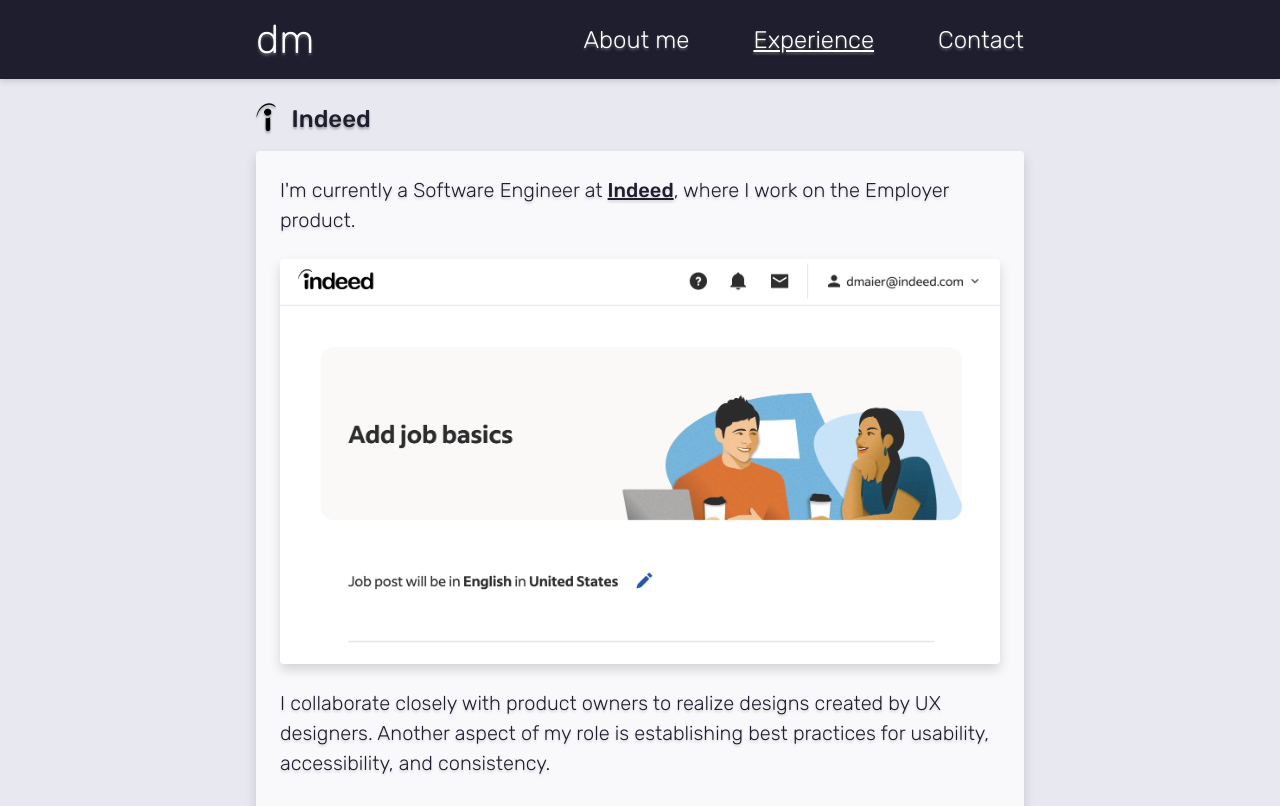
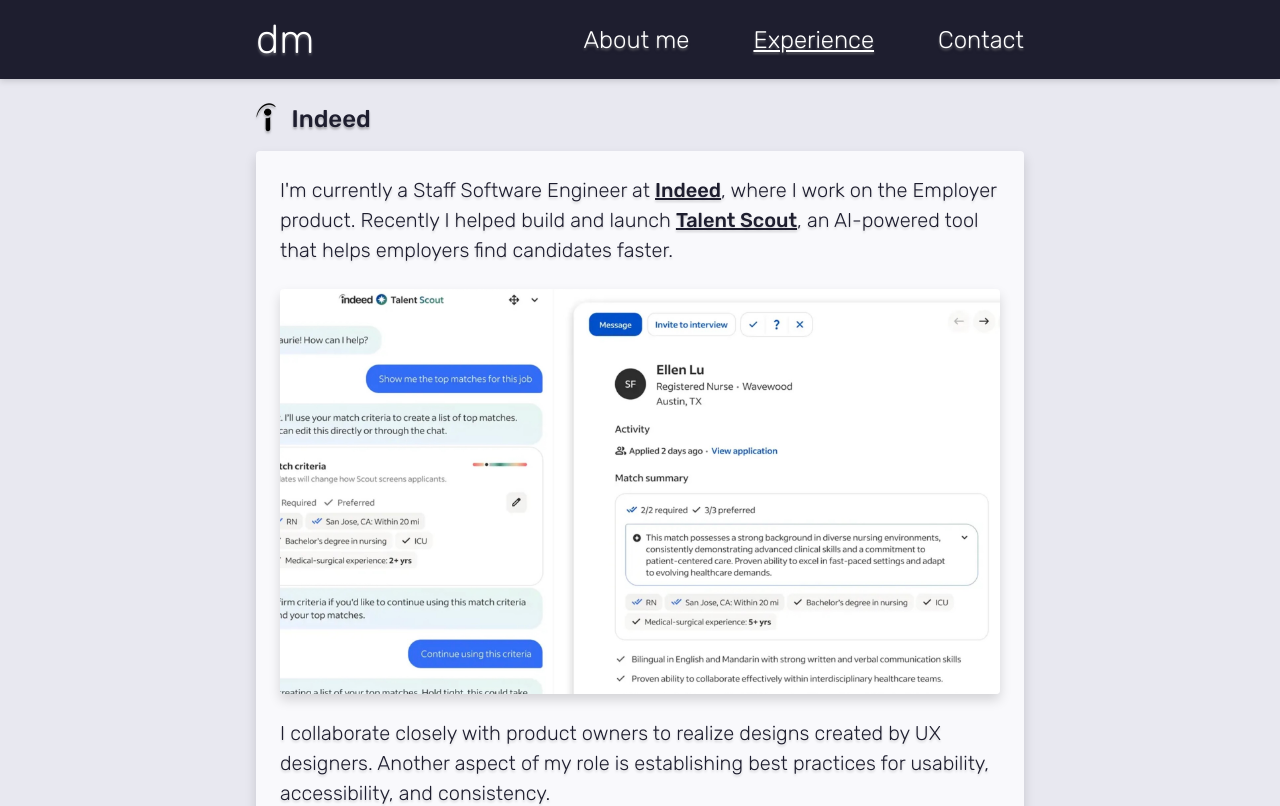
Before and after one commit to drewcmaier/portfolio, a SvelteKit app: page /experience in a window 1280 px wide. Shown: the top 806 px of the page. Built offline with nearby package versions, Linux system fonts and the light colour scheme.

Commit message:
feat: update indeed info

```diff
--- a/src/routes/experience/+page.svelte
+++ b/src/routes/experience/+page.svelte
@@ -32,8 +32,10 @@
 	>
 		{#snippet description()}
 			<p>
-				I'm currently a Software Engineer at <a href="https://employers.indeed.com">Indeed</a>,
-				where I work on the Employer product.
+				I'm currently a Staff Software Engineer at <a href="https://employers.indeed.com">Indeed</a
+				>, where I work on the Employer product. Recently I helped build and launch
+				<a href="https://www.indeed.com/employers/talentscout">Talent Scout</a>, an AI-powered tool
+				that helps employers find candidates faster.
 			</p>
 			<img src={employer} class="project-img" alt="Indeed for Employers page" />
 			<p>
```
Also changed, not shown: src/routes/experience/images/employer.jpg.
